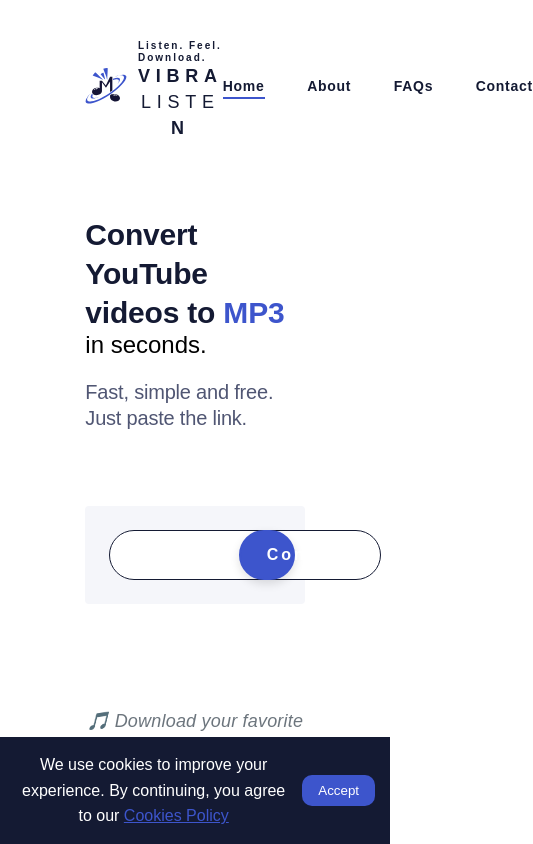
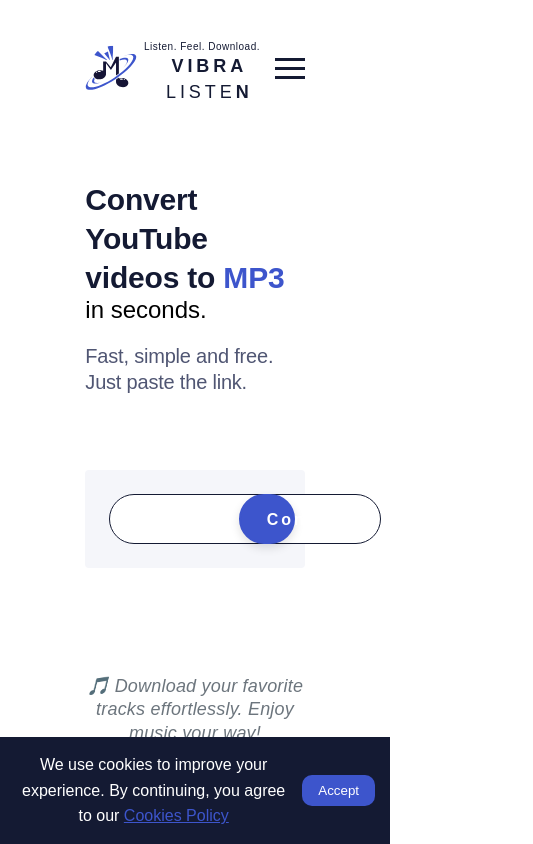
Before and after one commit to lodsa-ntos/vibralisten, a React (Vite) app in the folder frontend/: page / in a window 390 px wide. Shown: the top 844 px of the page, 533 px wide, since content can reach past the window. Built offline with nearby package versions, Linux system fonts and the light colour scheme; a web font is replaced by a local one.

Commit message:
Implement responsive navigation menu with hamburger toggle in Header component

```diff
--- a/frontend/src/components/Header/Header.css
+++ b/frontend/src/components/Header/Header.css
@@ -30,7 +30,7 @@ header {
   justify-content: space-between;
   z-index: 1000;
   align-items: center;
-  background-color: #fff;
+  background-color: var(--white);
 }
 header.hidden {
   top: -70px;
@@ -143,3 +143,93 @@ header.hidden {
 .nav-item:hover::after {
   width: 100%;
 }
+
+.nav-bar ul {
+  display: flex;
+  list-style: none;
+  gap: var(--space-m);
+}
+.hamburguer-menu {
+  display: none;
+  cursor: pointer;
+}
+.hamburguer-menu span {
+  display: block;
+  width: 30px;
+  height: 3px;
+  margin: 6px auto;
+  background-color: var(--dark-grey);
+  transition: .3s;
+}
+
+
+/* 📌 Responsividade | Responsiveness */
+@media (max-width: 991px) {
+  .nav-bar {
+    display: none;
+  }
+
+  .hamburguer-menu {
+    display: block;
+  }
+
+  .nav-bar.active {
+    display: block;
+    flex-direction: column;
+    position: absolute;
+    top: 70px;
+    right: 0;
+    width: 200px;
+    background-color: var(--white);
+    box-shadow: 0 4px 10px rgba(0, 0, 0, .1);
+    padding: var(--space-s);
+  }
+
+  .nav-list {
+    flex-direction: column;
+    gap: var(--space-s);
+    padding: 10px;
+  }
+
+  .slogan {
+    font-weight: 500;
+    font-size: 10px;
+    letter-spacing: 0.5px;
+    line-height: 1.4;
+    margin: 0;
+    text-align: left;
+    align-items: flex-start;
+    color: var(--dark-grey);
+  }
+
+  .logo .vibra {
+    font-size: 18px;
+    font-weight: 900;
+    margin: 0;
+    letter-spacing: 0.22em;
+    align-items: center;
+    display: inline-block;
+    line-height: 1;
+    color: var(--dark-grey);
+  }
+  .logo .liste {
+    font-weight: 400;
+    font-size: 18px;
+    margin: 0;
+    letter-spacing: 0.22em;
+    align-items: center;
+    display: inline-block;
+    line-height: 1;
+    color: var(--dark-grey);
+  }
+
+  .logo-image {
+    width: 52px;
+    height: 52px;
+    margin: 0;
+  }
+
+  .logo-container a {
+    gap: 5pt;
+  }
+}
--- a/frontend/src/components/Header/Header.jsx
+++ b/frontend/src/components/Header/Header.jsx
@@ -10,6 +10,7 @@ const Header = () => {
 
   const [prevScrollPos, setPrevScrollPos] = useState(window.scrollY);
   const [ visible, setVisible ] = useState(true);
+  const [ isOpen, setIsOpen ] = useState(false);
 
   useEffect(() => {
     const handleScroll = () => {
@@ -22,6 +23,14 @@ const Header = () => {
     window.addEventListener("scroll", handleScroll);
     return () => window.removeEventListener("scroll", handleScroll);
   }, [prevScrollPos]);
+
+  const toggleMenu = () => {
+    setIsOpen(!isOpen);
+  };
+
+  const closeMenu = () => {
+    setIsOpen(false);
+  };
 
   return (
     <React.Fragment>
@@ -46,22 +55,28 @@ const Header = () => {
         </div>
 
         {/* Navigation */}
-        <nav>
+        <nav className={`nav-bar ${isOpen ? "active" : ""}`}>
           <ul className="nav-list">
             <li>
-              <Link to="/#home" className={activePage === "home" ? "nav-item active" : "nav-item"}>Home</Link>
+              <Link to="/#home" onClick={closeMenu} className={activePage === "home" ? "nav-item active" : "nav-item"}>Home</Link>
             </li>
             <li>
-              <Link to="/#about"  className={activePage === "about" ? "nav-item active" : "nav-item"}>About</Link>
+              <Link to="/#about" onClick={closeMenu} className={activePage === "about" ? "nav-item active" : "nav-item"}>About</Link>
             </li>
             <li>
-              <Link to="/#faqs" className={activePage === "faqs" ? "nav-item active" : "nav-item"}>FAQs</Link>
+              <Link to="/#faqs" onClick={closeMenu} className={activePage === "faqs" ? "nav-item active" : "nav-item"}>FAQs</Link>
             </li>
             <li>
-              <Link to="/#contact"  className={activePage === "contact" ? "nav-item active" : "nav-item"}>Contact</Link>
+              <Link to="/#contact" onClick={closeMenu} className={activePage === "contact" ? "nav-item active" : "nav-item"}>Contact</Link>
             </li>
           </ul>
         </nav>
+
+        <div className="hamburguer-menu" onClick={toggleMenu}>
+          <span></span>
+          <span></span>
+          <span></span>
+        </div>
       </header>
     </React.Fragment>
   );
```
Also changed, not shown: 2 other files (tests, documents, lock files or other folders).
